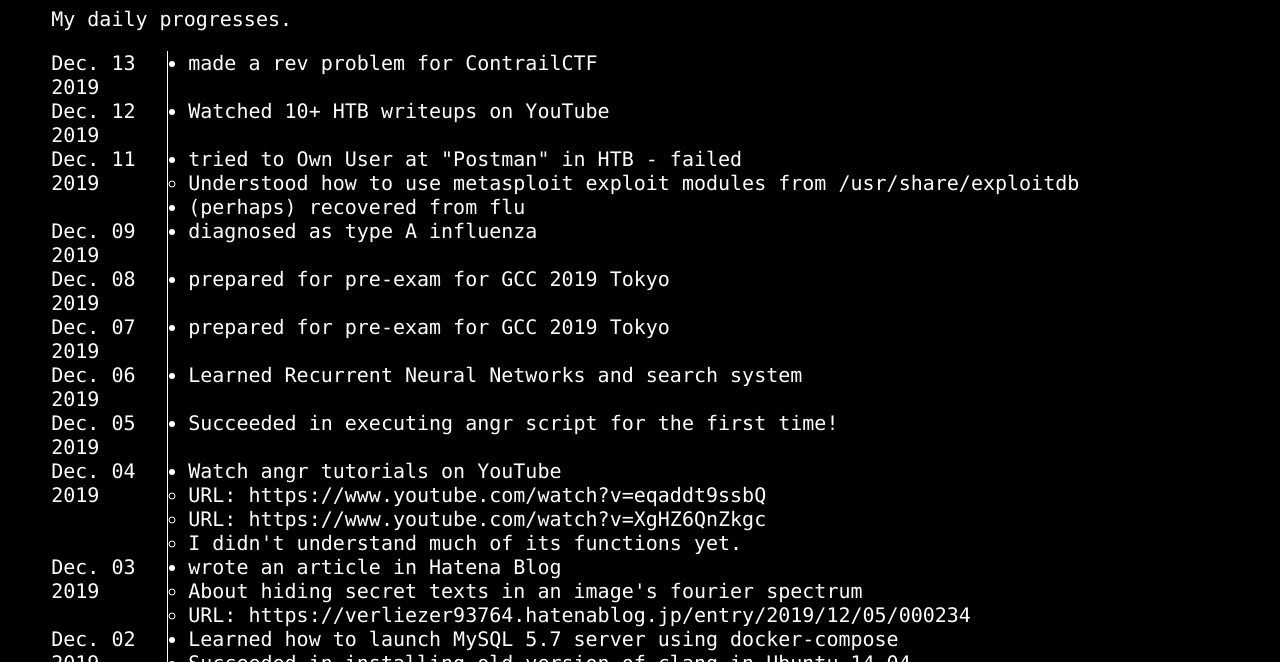
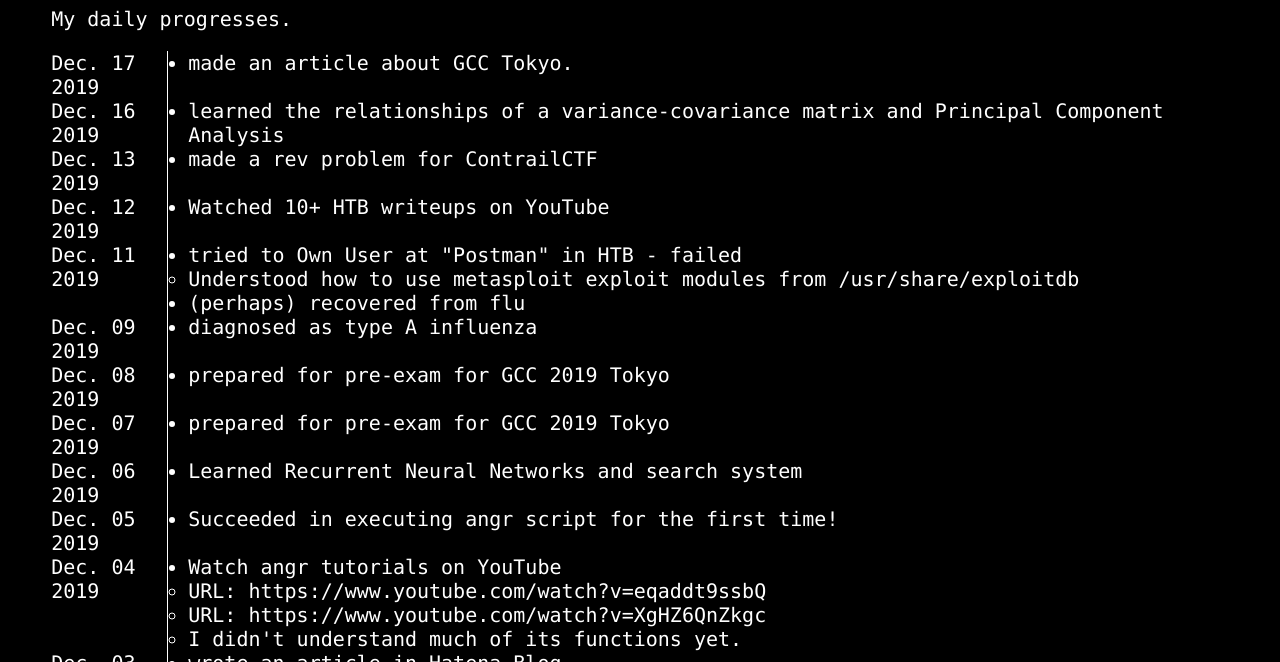
Before and after one commit to Ciruela-Xcyba17her/CiruelaPortfolio, a Gatsby site: page /diary in a window 1280 px wide. Shown: the part 138-800 px from the top of the page. Built offline with nearby package versions, Linux system fonts and the light colour scheme; Gatsby itself is replaced by a stand-in of ours.

Commit message:
added memory of Dec. 17 2019

```diff
--- a/src/components/contents/diary/components/diarydata.js
+++ b/src/components/contents/diary/components/diarydata.js
@@ -15,6 +15,24 @@
 */
 
 const diaryDataAll = [
+    {
+        "time": "Dec. 17 2019",
+        "progresses": [
+            {
+                "progress": "made an article about GCC Tokyo.",
+                "detail": []
+            }
+        ]
+    },
+    {
+        "time": "Dec. 16 2019",
+        "progresses": [
+            {
+                "progress": "learned the relationships of a variance-covariance matrix and Principal Component Analysis",
+                "detail": []
+            }
+        ]
+    },
     {
         "time": "Dec. 13 2019",
         "progresses": [
```
